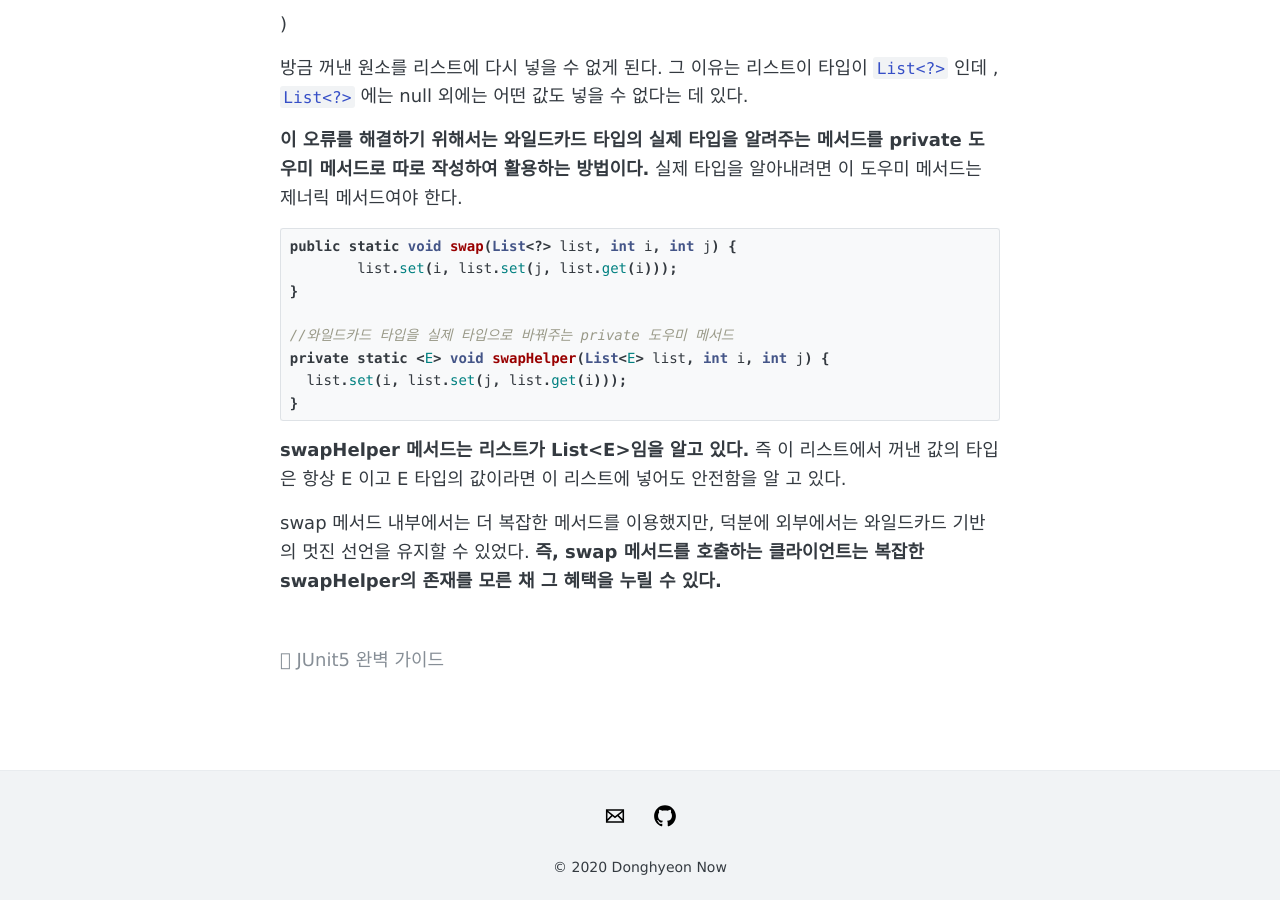
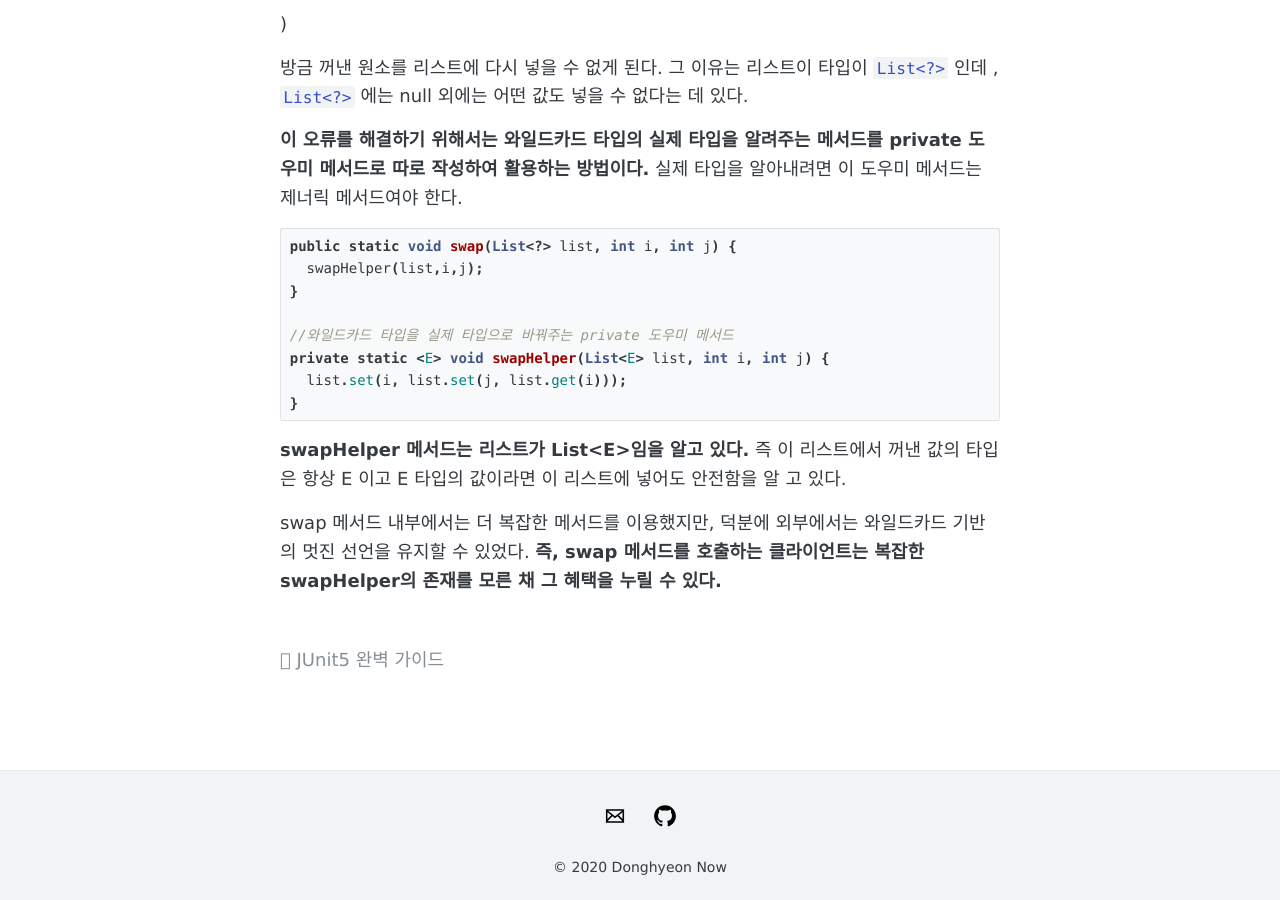
Before and after one commit to DaeAkin/DaeAkin.github.io, a Jekyll site: the page built from _posts/2021-04-16-한정적 와일드카드를 사용해 API 유연성을 높이자.md, in a window 1280 px wide and 900 px high, scrolled down 5194 px. Built offline with Jekyll 4.4.1, drawn with Linux system fonts in a browser that asks for light colours; comment, search, counter and statistics services are not loaded.

````diff
--- a/_posts/2021-04-16-한정적 와일드카드를 사용해 API 유연성을 높이자.md
+++ b/_posts/2021-04-16-한정적 와일드카드를 사용해 API 유연성을 높이자.md
@@ -217,7 +217,7 @@ public static void swap(List<?> list, int i, int j) {
 
 ```java
 public static void swap(List<?> list, int i, int j) {
-	list.set(i, list.set(j, list.get(i)));
+  swapHelper(list,i,j);
 }
 
 //와일드카드 타입을 실제 타입으로 바꿔주는 private 도우미 메서드
````
